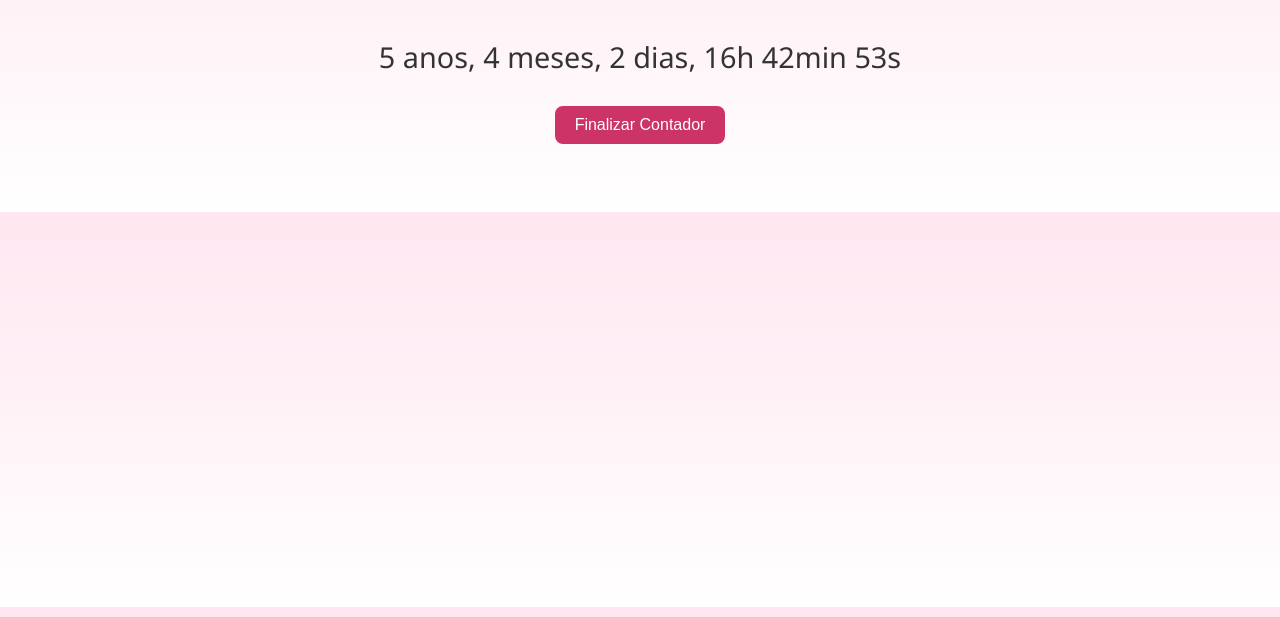
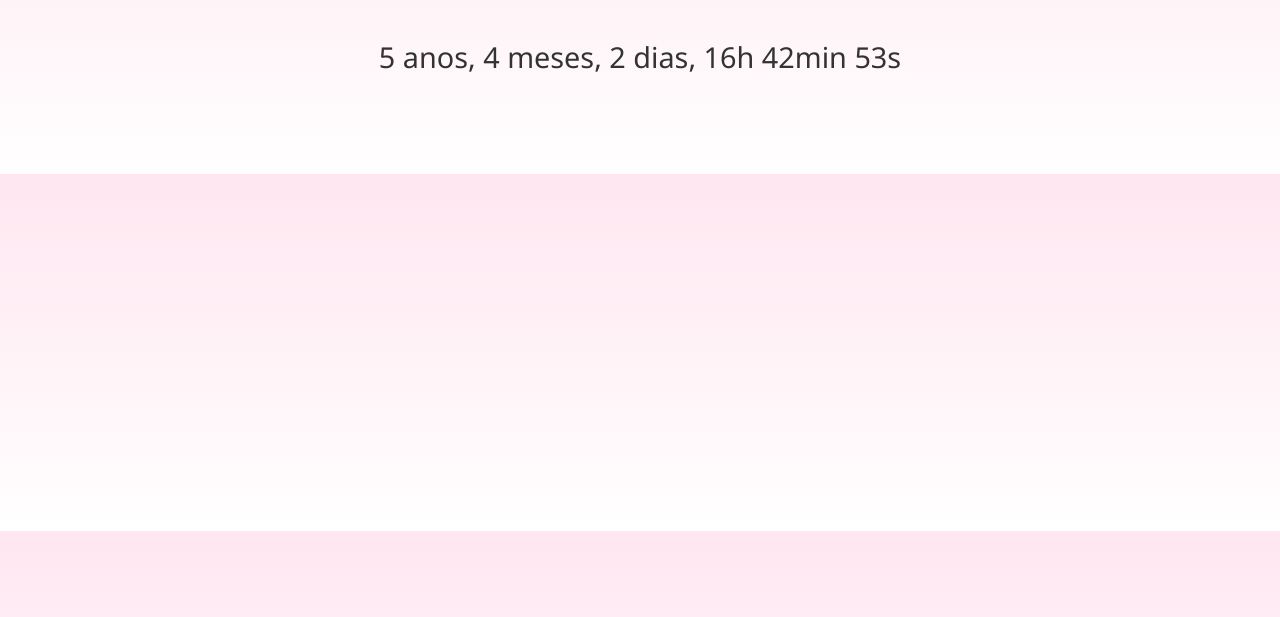
Before and after one commit to Vapzo/nosso-amor, a plain HTML site: page index.html in a window 1280 px wide. Shown: the part 183-800 px from the top of the page. Drawn offline with Linux system fonts and the light colour scheme.

Commit message:
Update index.html

```diff
--- a/index.html
+++ b/index.html
@@ -49,7 +49,7 @@
   <h1>💖 Nosso Amor 💖</h1>
   <div id="frase">Há ... te amando sem parar, obrigado por tudo.</div>
   <div id="contador"></div>
-  <button onclick="pararContador()">Finalizar Contador</button>
+
 
   <!-- Música será adicionada aqui futuramente:
   <audio autoplay loop>
```
